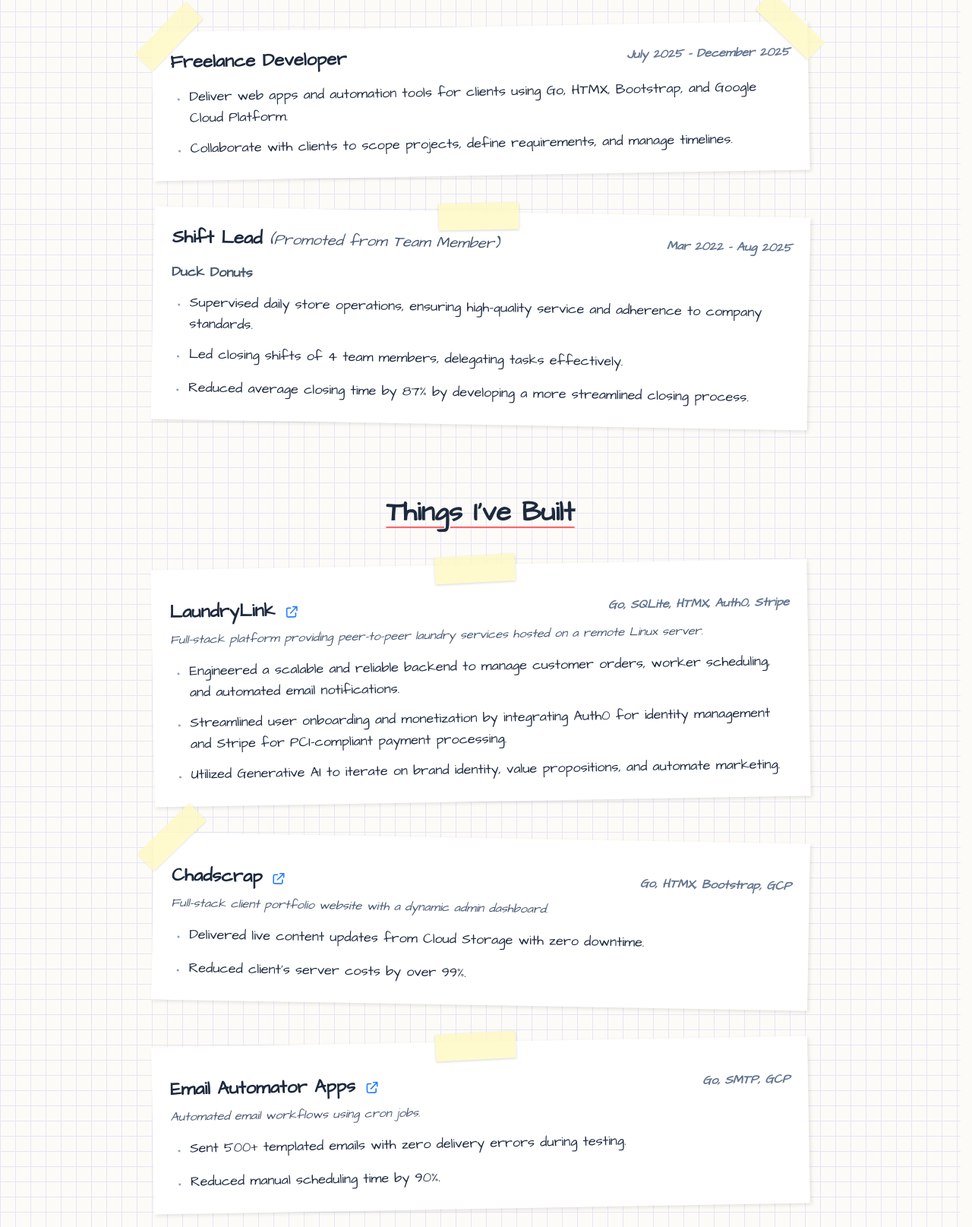
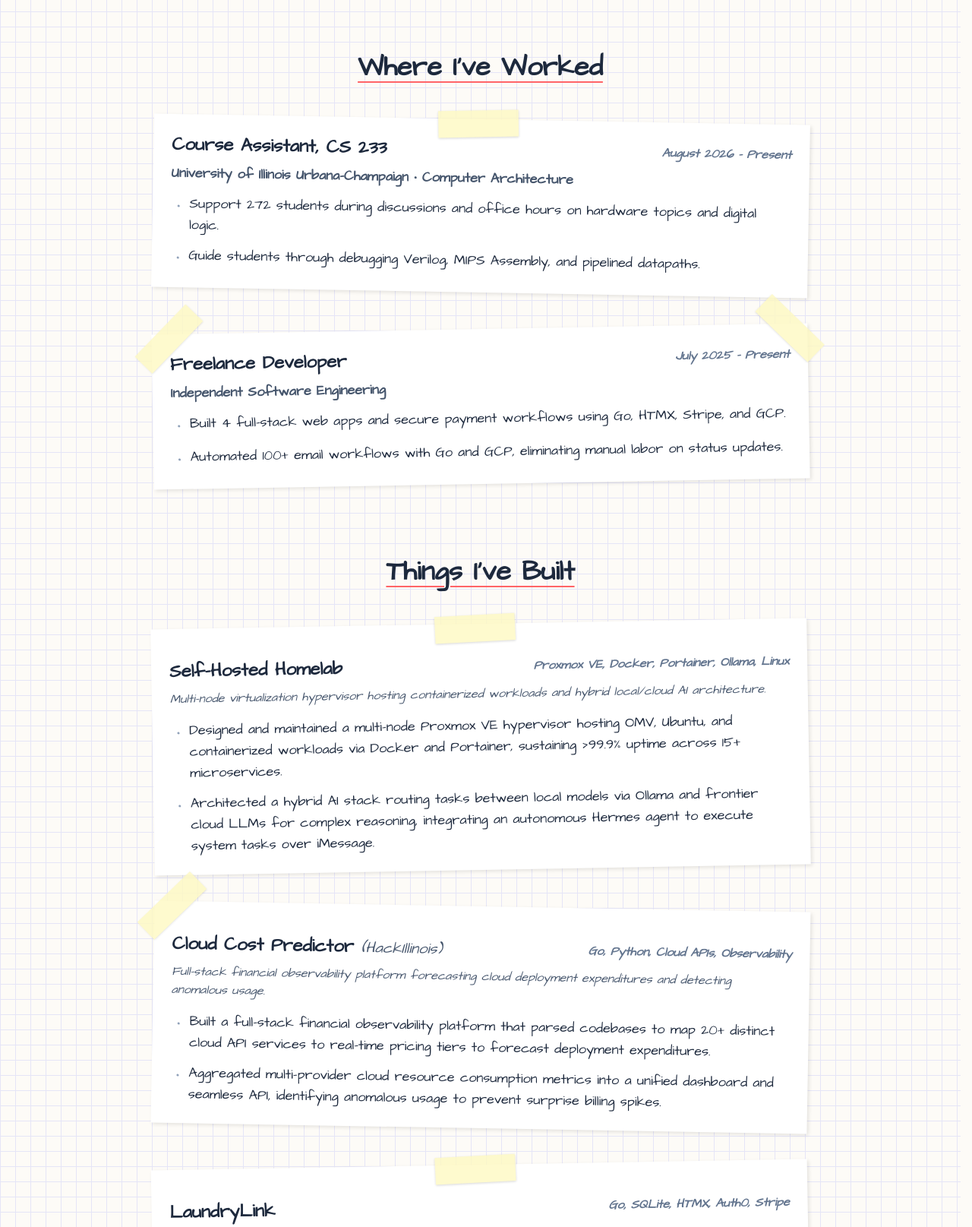
Before and after one commit to bsalbilla06/website, a plain HTML site: page experience.html in a window 1280 px wide. Shown: the part 985-2600 px from the top of the page at 76% size. Drawn offline with Linux system fonts and the light colour scheme.

Commit message:
Update site and experience section to match latest resume

```diff
--- a/experience.html
+++ b/experience.html
@@ -127,6 +127,60 @@
           </a>
         </div>
 
+        <!-- Education Section -->
+        <section class="w-full px-4">
+          <div class="paper-card -rotate-1 w-full relative">
+            <div class="tape scale-110"></div>
+            <div
+              class="flex flex-col sm:flex-row sm:items-center justify-between mb-4"
+            >
+              <h2
+                class="text-3xl font-bold underline decoration-red-400 decoration-2 underline-offset-8"
+              >
+                Education
+              </h2>
+              <span class="text-slate-500 font-bold italic mt-2 sm:mt-0"
+                >Expected Graduation: May 2029</span
+              >
+            </div>
+
+            <div class="space-y-4 text-lg">
+              <div
+                class="flex flex-col sm:flex-row sm:items-baseline justify-between gap-2"
+              >
+                <div>
+                  <h3 class="text-2xl font-bold text-slate-800">
+                    University of Illinois Urbana-Champaign
+                  </h3>
+                  <p class="text-slate-600 font-medium">
+                    B.S. in Computer Science, Minor in Business
+                  </p>
+                </div>
+                <div
+                  class="font-bold text-slate-700 bg-amber-100/80 border border-amber-200 px-3 py-1 rounded inline-block self-start sm:self-auto"
+                >
+                  GPA: 4.0 / 4.0
+                </div>
+              </div>
+
+              <div class="pt-3 border-t border-slate-200 border-dashed space-y-2">
+                <p>
+                  <span class="font-bold text-slate-800">Related Coursework:</span>
+                  <span class="text-slate-600">
+                    Systems Programming, Database Systems, Computer Architecture, Software Design
+                  </span>
+                </p>
+                <p>
+                  <span class="font-bold text-slate-800">Activities & Societies:</span>
+                  <span class="text-slate-600">
+                    ACM, Illinois Business Consulting, Track & Cross Country Clubs
+                  </span>
+                </p>
+              </div>
+            </div>
+          </div>
+        </section>
+
         <!-- Skills / Toolkit Section -->
         <section class="w-full px-4">
           <div class="paper-card rotate-1 w-full">
@@ -144,25 +198,24 @@
                 >
                   Languages
                 </h3>
-                <p>Go, Java, Python, C++, SQL, HTML/CSS</p>
+                <p>Go, Python, Java, C, C++, SQL, Bash, MIPS Assembly, Verilog</p>
               </div>
               <div>
                 <h3
                   class="font-bold underline decoration-slate-300 decoration-2 underline-offset-4 mb-2"
                 >
-                  Frameworks
+                  Platforms & Tools
                 </h3>
-                <p>HTMX, Bootstrap, Tailwind CSS</p>
+                <p>Linux, Docker, GCP, Cloudflare, Git, PostgreSQL, SQLite</p>
               </div>
               <div class="md:col-span-2">
                 <h3
                   class="font-bold underline decoration-slate-300 decoration-2 underline-offset-4 mb-2"
                 >
-                  Tools & Platforms
+                  Technologies & Systems
                 </h3>
                 <p>
-                  Git, Docker, Vim, Linux, Google Cloud Platform (GCP), AWS,
-                  Gemini CLI
+                  Proxmox VE, Ollama, Portainer, OpenMediaVault, HTMX, Tailwind CSS, Stripe, Auth0
                 </p>
               </div>
             </div>
@@ -178,36 +231,36 @@
           </h2>
 
           <div class="space-y-12 w-full">
-            <!-- Illinois Business Consulting -->
+            <!-- Course Assistant, CS 233 -->
             <div class="paper-card rotate-1 w-full relative">
               <div class="tape scale-110"></div>
 
               <div
-                class="flex flex-col sm:flex-row sm:items-center justify-between mb-4"
+                class="flex flex-col sm:flex-row sm:items-center justify-between mb-2"
               >
-                <h3 class="text-2xl font-bold">Consultant</h3>
+                <h3 class="text-2xl font-bold">Course Assistant, CS 233</h3>
                 <span class="text-slate-500 font-bold italic"
-                  >February 2026 – Present</span
+                  >August 2026 – Present</span
                 >
               </div>
 
               <h4 class="text-lg font-bold text-slate-600 mb-3">
-                Illinois Business Consulting
+                University of Illinois Urbana-Champaign • Computer Architecture
               </h4>
 
               <ul class="space-y-3 list-none pl-2 text-lg">
                 <li class="flex items-start">
                   <span class="mr-3 text-slate-400 text-2xl">•</span>
                   <span
-                    >Collaborate on student-led consulting projects to solve
-                    complex business problems for various clients.</span
+                    >Support 272 students during discussions and office hours on
+                    hardware topics and digital logic.</span
                   >
                 </li>
                 <li class="flex items-start">
                   <span class="mr-3 text-slate-400 text-2xl">•</span>
                   <span
-                    >Utilize analytical skills and teamwork to deliver
-                    high-quality strategic recommendations.</span
+                    >Guide students through debugging Verilog, MIPS Assembly,
+                    and pipelined datapaths.</span
                   >
                 </li>
               </ul>
@@ -219,72 +272,31 @@
               <div class="tape-corner-tr"></div>
 
               <div
-                class="flex flex-col sm:flex-row sm:items-center justify-between mb-4"
+                class="flex flex-col sm:flex-row sm:items-center justify-between mb-2"
               >
                 <h3 class="text-2xl font-bold">Freelance Developer</h3>
                 <span class="text-slate-500 font-bold italic"
-                  >July 2025 – December 2025</span
+                  >July 2025 – Present</span
                 >
               </div>
+
+              <h4 class="text-lg font-bold text-slate-600 mb-3">
+                Independent Software Engineering
+              </h4>
 
               <ul class="space-y-3 list-none pl-2 text-lg">
                 <li class="flex items-start">
                   <span class="mr-3 text-slate-400 text-2xl">•</span>
                   <span
-                    >Deliver web apps and automation tools for clients using Go,
-                    HTMX, Bootstrap, and Google Cloud Platform.</span
+                    >Built 4 full-stack web apps and secure payment workflows
+                    using Go, HTMX, Stripe, and GCP.</span
                   >
                 </li>
                 <li class="flex items-start">
                   <span class="mr-3 text-slate-400 text-2xl">•</span>
                   <span
-                    >Collaborate with clients to scope projects, define
-                    requirements, and manage timelines.</span
-                  >
-                </li>
-              </ul>
-            </div>
-
-            <!-- Shift Lead, Duck Donuts -->
-            <div class="paper-card rotate-1 w-full relative">
-              <div class="tape scale-110"></div>
-
-              <div
-                class="flex flex-col sm:flex-row sm:items-center justify-between mb-4"
-              >
-                <h3 class="text-2xl font-bold">
-                  Shift Lead
-                  <span class="text-xl font-normal italic text-slate-600"
-                    >(Promoted from Team Member)</span
-                  >
-                </h3>
-                <span class="text-slate-500 font-bold italic"
-                  >Mar 2022 – Aug 2025</span
-                >
-              </div>
-
-              <h4 class="text-lg font-bold text-slate-600 mb-3">Duck Donuts</h4>
-
-              <ul class="space-y-3 list-none pl-2 text-lg">
-                <li class="flex items-start">
-                  <span class="mr-3 text-slate-400 text-2xl">•</span>
-                  <span
-                    >Supervised daily store operations, ensuring high-quality
-                    service and adherence to company standards.</span
-                  >
-                </li>
-                <li class="flex items-start">
-                  <span class="mr-3 text-slate-400 text-2xl">•</span>
-                  <span
-                    >Led closing shifts of 4 team members, delegating tasks
-                    effectively.</span
-                  >
-                </li>
-                <li class="flex items-start">
-                  <span class="mr-3 text-slate-400 text-2xl">•</span>
-                  <span
-                    >Reduced average closing time by 87% by developing a more
-                    streamlined closing process.</span
+                    >Automated 100+ email workflows with Go and GCP,
+                    eliminating manual labor on status updates.</span
                   >
                 </li>
               </ul>
@@ -301,6 +313,94 @@
           </h2>
 
           <div class="space-y-12 w-full">
+            <!-- Self-Hosted Homelab -->
+            <div class="paper-card -rotate-1 w-full relative group">
+              <div class="tape scale-110"></div>
+
+              <div
+                class="flex flex-col sm:flex-row sm:items-center justify-between mb-2 relative z-20 pt-4"
+              >
+                <h3 class="text-2xl font-bold">
+                  Self-Hosted Homelab
+                </h3>
+                <span
+                  class="text-slate-500 font-bold italic mt-2 sm:mt-0 text-right"
+                  >Proxmox VE, Docker, Portainer, Ollama, Linux</span
+                >
+              </div>
+
+              <p class="mb-4 text-slate-600 italic">
+                Multi-node virtualization hypervisor hosting containerized
+                workloads and hybrid local/cloud AI architecture.
+              </p>
+
+              <ul class="space-y-3 list-none pl-2 text-lg">
+                <li class="flex items-start">
+                  <span class="mr-3 text-slate-400 text-2xl">•</span>
+                  <span
+                    >Designed and maintained a multi-node Proxmox VE hypervisor
+                    hosting OMV, Ubuntu, and containerized workloads via Docker
+                    and Portainer, sustaining &gt;99.9% uptime across 15+
+                    microservices.</span
+                  >
+                </li>
+                <li class="flex items-start">
+                  <span class="mr-3 text-slate-400 text-2xl">•</span>
+                  <span
+                    >Architected a hybrid AI stack routing tasks between local
+                    models via Ollama and frontier cloud LLMs for complex
+                    reasoning, integrating an autonomous Hermes agent to
+                    execute system tasks over iMessage.</span
+                  >
+                </li>
+              </ul>
+            </div>
+
+            <!-- Cloud Cost Predictor (HackIllinois) -->
+            <div class="paper-card rotate-1 w-full relative group">
+              <div class="tape-corner-tl"></div>
+
+              <div
+                class="flex flex-col sm:flex-row sm:items-center justify-between mb-2 relative z-20 pt-4"
+              >
+                <h3 class="text-2xl font-bold">
+                  Cloud Cost Predictor
+                  <span class="text-xl font-normal italic text-slate-600"
+                    >(HackIllinois)</span
+                  >
+                </h3>
+                <span
+                  class="text-slate-500 font-bold italic mt-2 sm:mt-0 text-right"
+                  >Go, Python, Cloud APIs, Observability</span
+                >
+              </div>
+
+              <p class="mb-4 text-slate-600 italic">
+                Full-stack financial observability platform forecasting cloud
+                deployment expenditures and detecting anomalous usage.
+              </p>
+
+              <ul class="space-y-3 list-none pl-2 text-lg">
+                <li class="flex items-start">
+                  <span class="mr-3 text-slate-400 text-2xl">•</span>
+                  <span
+                    >Built a full-stack financial observability platform that
+                    parsed codebases to map 20+ distinct cloud API services to
+                    real-time pricing tiers to forecast deployment
+                    expenditures.</span
+                  >
+                </li>
+                <li class="flex items-start">
+                  <span class="mr-3 text-slate-400 text-2xl">•</span>
+                  <span
+                    >Aggregated multi-provider cloud resource consumption metrics
+                    into a unified dashboard and seamless API, identifying
+                    anomalous usage to prevent surprise billing spikes.</span
+                  >
+                </li>
+              </ul>
+            </div>
+
             <!-- LaundryLink -->
             <div class="paper-card -rotate-1 w-full relative group">
               <div class="tape scale-110"></div>
@@ -308,28 +408,8 @@
               <div
                 class="flex flex-col sm:flex-row sm:items-center justify-between mb-2 relative z-20 pt-4"
               >
-                <h3 class="text-2xl font-bold flex items-center gap-3">
+                <h3 class="text-2xl font-bold">
                   LaundryLink
-                  <a
-                    href="https://laundrylinkuiuc.com"
-                    target="_blank"
-                    class="text-blue-500 hover:text-blue-700 transition-colors"
-                  >
-                    <svg
-                      class="w-5 h-5 inline"
-                      fill="none"
-                      stroke="currentColor"
-                      viewBox="0 0 24 24"
-                      xmlns="http://www.w3.org/2000/svg"
-                    >
-                      <path
-                        stroke-linecap="round"
-                        stroke-linejoin="round"
-                        stroke-width="2"
-                        d="M10 6H6a2 2 0 00-2 2v10a2 2 0 002 2h10a2 2 0 002-2v-4M14 4h6m0 0v6m0-6L10 14"
-                      ></path>
-                    </svg>
-                  </a>
                 </h3>
                 <span
                   class="text-slate-500 font-bold italic mt-2 sm:mt-0 text-right"
@@ -346,136 +426,65 @@
                 <li class="flex items-start">
                   <span class="mr-3 text-slate-400 text-2xl">•</span>
                   <span
-                    >Engineered a scalable and reliable backend to manage
-                    customer orders, worker scheduling, and automated email
-                    notifications.</span
+                    >Architected a full-stack peer-to-peer laundry platform
+                    with Go, SQLite, and HTMX, driving &gt;100 page views and
+                    user requests within the first 24 hours of launch.</span
                   >
                 </li>
                 <li class="flex items-start">
                   <span class="mr-3 text-slate-400 text-2xl">•</span>
                   <span
-                    >Streamlined user onboarding and monetization by integrating
-                    Auth0 for identity management and Stripe for PCI-compliant
-                    payment processing.</span
-                  >
-                </li>
-                <li class="flex items-start">
-                  <span class="mr-3 text-slate-400 text-2xl">•</span>
-                  <span
-                    >Utilized Generative AI to iterate on brand identity, value
-                    propositions, and automate marketing.</span
+                    >Implemented Auth0 for user identity and Stripe for
+                    PCI-compliant checkout, packaging the environment with Docker
+                    and Bash deployment scripts to reduce rollout time by
+                    50%.</span
                   >
                 </li>
               </ul>
             </div>
 
-            <!-- Chadscrap -->
-            <div class="paper-card rotate-1 w-full relative">
-              <div class="tape-corner-tl"></div>
+            <!-- AI Socratic Tutor (Keywords AI Hackathon) -->
+            <div class="paper-card rotate-1 w-full relative group">
+              <div class="tape-corner-tr"></div>
 
               <div
                 class="flex flex-col sm:flex-row sm:items-center justify-between mb-2 relative z-20 pt-4"
               >
-                <h3 class="text-2xl font-bold flex items-center gap-3">
-                  Chadscrap
-                  <a
-                    href="https://chadscrap.com"
-                    target="_blank"
-                    class="text-blue-500 hover:text-blue-700 transition-colors"
+                <h3 class="text-2xl font-bold">
+                  AI Socratic Tutor
+                  <span class="text-xl font-normal italic text-slate-600"
+                    >(Keywords AI Hackathon)</span
                   >
-                    <svg
-                      class="w-5 h-5 inline"
-                      fill="none"
-                      stroke="currentColor"
-                      viewBox="0 0 24 24"
-                      xmlns="http://www.w3.org/2000/svg"
-                    >
-                      <path
-                        stroke-linecap="round"
-                        stroke-linejoin="round"
-                        stroke-width="2"
-                        d="M10 6H6a2 2 0 00-2 2v10a2 2 0 002 2h10a2 2 0 002-2v-4M14 4h6m0 0v6m0-6L10 14"
-                      ></path>
-                    </svg>
-                  </a>
                 </h3>
                 <span
                   class="text-slate-500 font-bold italic mt-2 sm:mt-0 text-right"
-                  >Go, HTMX, Bootstrap, GCP</span
+                  >LLMs, RAG, Search Indexes, Full-Stack</span
                 >
               </div>
 
               <p class="mb-4 text-slate-600 italic">
-                Full-stack client portfolio website with a dynamic admin
-                dashboard.
+                Full-stack tutoring system grounded on course materials with
+                high-throughput session auditing.
               </p>
 
               <ul class="space-y-3 list-none pl-2 text-lg">
                 <li class="flex items-start">
                   <span class="mr-3 text-slate-400 text-2xl">•</span>
                   <span
-                    >Delivered live content updates from Cloud Storage with zero
-                    downtime.</span
+                    >Engineered a full-stack tutoring system that ingested
+                    syllabi and lecture slides to ground LLM outputs, validating
+                    curriculum-accurate Socratic responses across 30+ benchmark
+                    prompts in live demos.</span
                   >
                 </li>
                 <li class="flex items-start">
                   <span class="mr-3 text-slate-400 text-2xl">•</span>
-                  <span>Reduced client's server costs by over 99%.</span>
-                </li>
-              </ul>
-            </div>
-
-            <!-- Email Automator Apps -->
-            <div class="paper-card -rotate-1 w-full relative group">
-              <div class="tape scale-110"></div>
-
-              <div
-                class="flex flex-col sm:flex-row sm:items-center justify-between mb-2 relative z-20 pt-4"
-              >
-                <h3 class="text-2xl font-bold flex items-center gap-3">
-                  Email Automator Apps
-                  <a
-                    href="https://github.com/bsalbilla06"
-                    target="_blank"
-                    class="text-blue-500 hover:text-blue-700 transition-colors"
+                  <span
+                    >Designed high-throughput session logging with queryable
+                    search indexes, enabling educators to conduct sub-second
+                    interaction audits and detect student learning
+                    bottlenecks.</span
                   >
-                    <svg
-                      class="w-5 h-5 inline"
-                      fill="none"
-                      stroke="currentColor"
-                      viewBox="0 0 24 24"
-                      xmlns="http://www.w3.org/2000/svg"
-                    >
-                      <path
-                        stroke-linecap="round"
-                        stroke-linejoin="round"
-                        stroke-width="2"
-                        d="M10 6H6a2 2 0 00-2 2v10a2 2 0 002 2h10a2 2 0 002-2v-4M14 4h6m0 0v6m0-6L10 14"
-                      ></path>
-                    </svg>
-                  </a>
-                </h3>
-                <span
-                  class="text-slate-500 font-bold italic mt-2 sm:mt-0 text-right"
-                  >Go, SMTP, GCP</span
-                >
-              </div>
-
-              <p class="mb-4 text-slate-600 italic">
-                Automated email workflows using cron jobs.
-              </p>
-
-              <ul class="space-y-3 list-none pl-2 text-lg">
-                <li class="flex items-start">
-                  <span class="mr-3 text-slate-400 text-2xl">•</span>
-                  <span
-                    >Sent 500+ templated emails with zero delivery errors during
-                    testing.</span
-                  >
-                </li>
-                <li class="flex items-start">
-                  <span class="mr-3 text-slate-400 text-2xl">•</span>
-                  <span>Reduced manual scheduling time by 90%.</span>
                 </li>
               </ul>
             </div>
```
Also changed, not shown: about.html (+11 -13 lines), index.html (+6 -6 lines), static/css/output.css, 1 other file.
